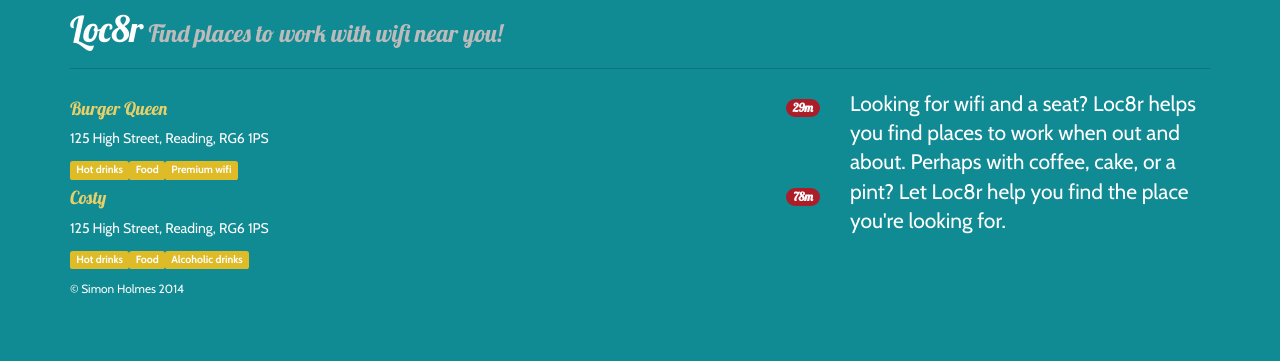
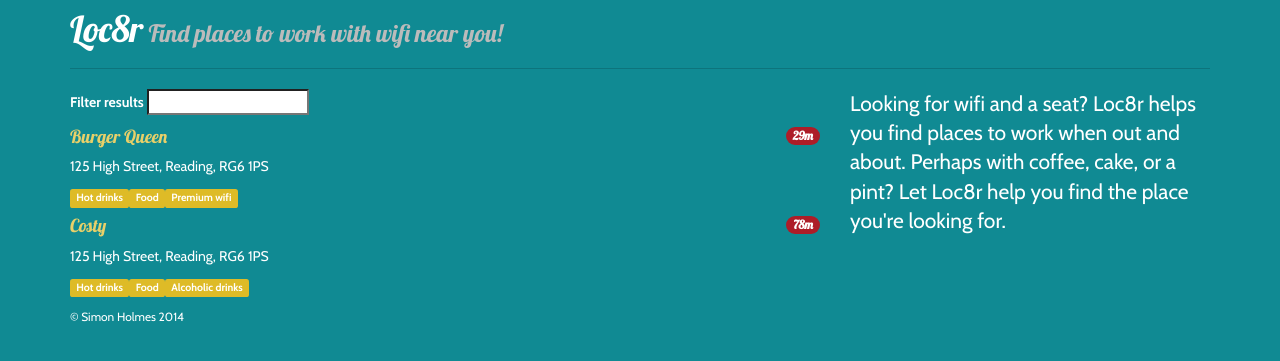
Before and after one commit to Daggerlake/MatthewMoreno, a Node server app: page / in a window 1280 px wide. Shown: the part 51-412 px from the top of the page. Run offline with Node 20, Linux system fonts and the light colour scheme; some libraries are stand-ins or nearby versions; some web fonts are replaced.

Commit message:
Implement homelist filter

```diff
--- a/app_server/views/locations-list.jade
+++ b/app_server/views/locations-list.jade
@@ -18,6 +18,10 @@ block content
     // extra-small devices and eight columns on small devices and larger
     // Define Angular controller on central column div
     .col-xs-12.col-sm-8(ng-controller="locationListCtrl")
+      label(for="filter") Filter results
+      &nbsp;
+      // create an input field and bind it to model with the name textFilter
+      input#filter(type="text", name="filter", ng-model="textFilter")
       // Add a div into main content area and have it display message if one
       // is sent
       .error {{ message }}
@@ -25,7 +29,7 @@ block content
       // twelve columns
       .row.list_group
         // start ng-repeat for each item in locations array in $scope.data
-        .col-xs-12.list_group_item(ng-repeat="location in data.locations")
+        .col-xs-12.list_group_item(ng-repeat="location in data.locations | filter : textFilter")
           h4
             a(href="/location/{{ location._id }}") {{ location.name }}
             &nbsp;
```
